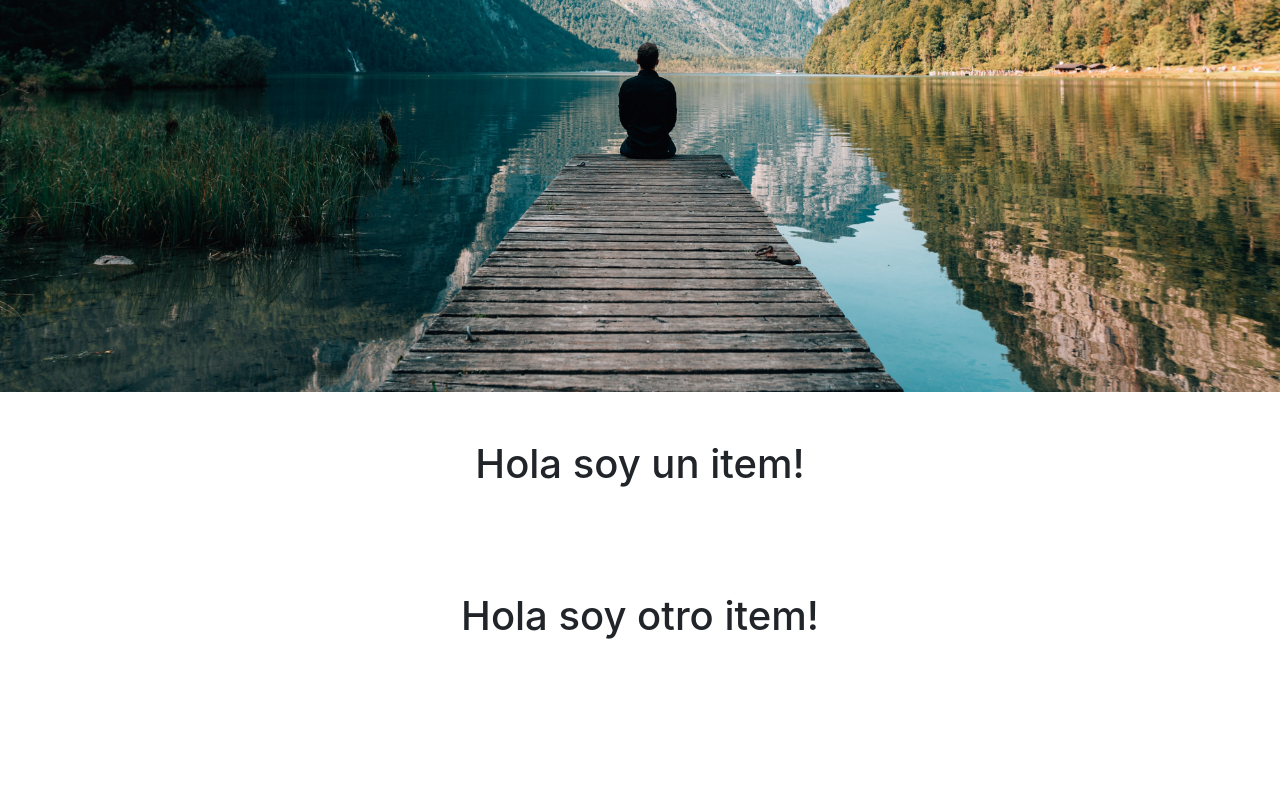
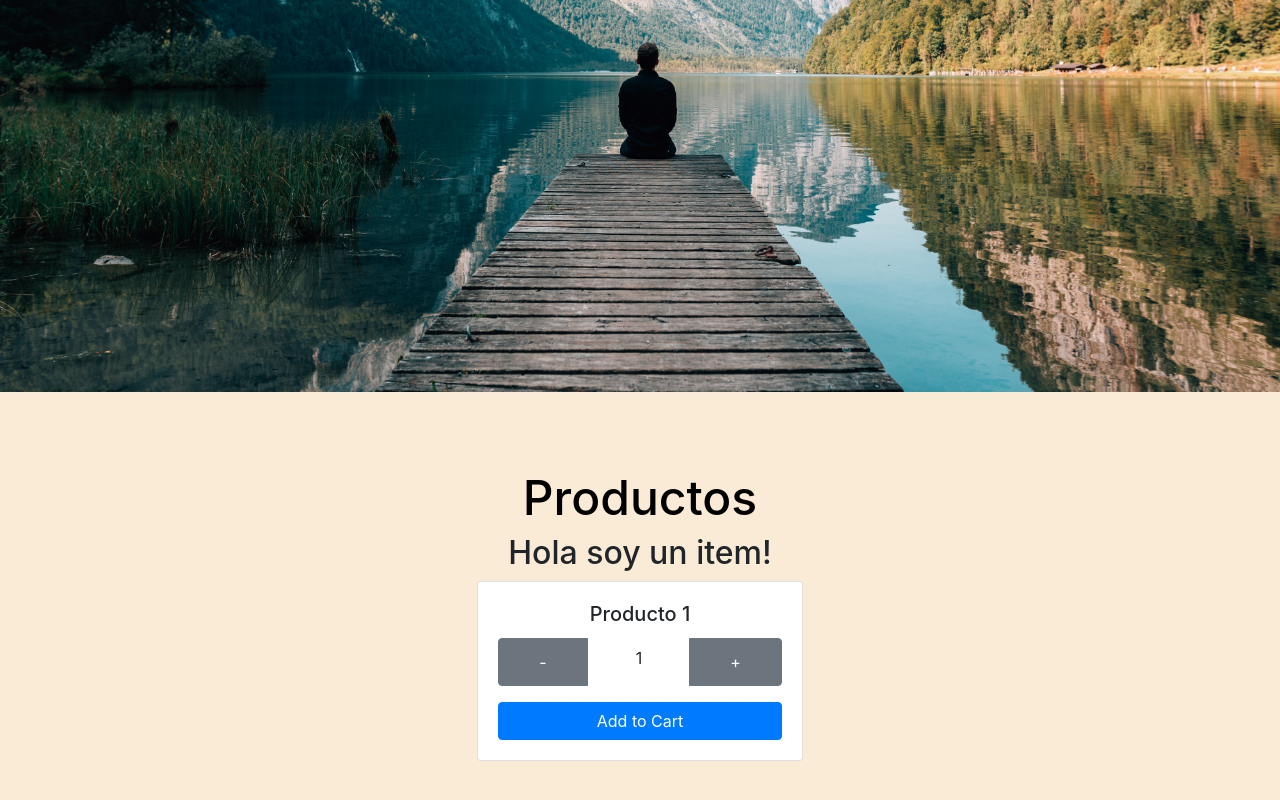
Before and after one commit to natigajardo/outdoor-sports-store, a React (Create React App) app: page / in a window 1280 px wide. Shown: the part 408-1208 px from the top of the page. Before the commit the page ends 1104 px from the top, so only its background shows below. Built offline with nearby package versions, Linux system fonts and the light colour scheme.

Commit message:
add component ItemCount

```diff
--- a/src/App.js
+++ b/src/App.js
@@ -7,7 +7,6 @@ function App() {
     <div>
       <NavBar />
       <ItemListContainer greeting="Hola soy un item!"/>
-      <ItemListContainer greeting="Hola soy otro item!"/>
     </div>
   );
 }
--- /dev/null
+++ b/src/components/ItemCount/ItemCount.js
@@ -0,0 +1,67 @@
+import React, { useState } from "react";
+import "./ItemCount.css";
+
+const ItemCount = ({ stock, initial, addItem }) => {
+  const [counter, setCounter] = useState(initial);
+
+  const addItems = () => {
+    if (counter < stock) {
+      setCounter(counter + 1);
+    } else {
+      console.log("No hay más stock");
+    }
+  };
+
+  const restItems = () => {
+    if (counter > 0) {
+      setCounter(counter - 1);
+    }
+  };
+
+  const addProductToCart = () => {
+    if (counter > 0) {
+      addItem(counter);
+    }
+  };
+
+  return (
+    <div className="container d-flex justify-content-center">
+      <div className="row">
+        <div className="card style-card text-center">
+          <div className="card-body">
+            <h5 className="card-title">Producto 1</h5>
+            <div
+              className="btn-group w-100"
+              role="group"
+              aria-label="Basic example"
+            >
+              <button
+                type="button"
+                className="btn btn-secondary"
+                onClick={restItems}
+              >
+                -
+              </button>
+              <p className="mx-5 mt-2">{counter}</p>
+              <button
+                type="button"
+                className="btn btn-secondary"
+                onClick={addItems}
+              >
+                +
+              </button>
+            </div>
+            <div
+              className="btn btn-primary mt-3 w-100"
+              onClick={addProductToCart}
+            >
+              Add to Cart
+            </div>
+          </div>
+        </div>
+      </div>
+    </div>
+  );
+};
+
+export default ItemCount;
--- a/src/components/ItemListContainer/ItemListContainer.css
+++ b/src/components/ItemListContainer/ItemListContainer.css
@@ -1,3 +1,12 @@
 .item-list-container {
-  padding: 3rem;
+  background-color: antiquewhite;
+  padding-top: 1.8rem;
+  padding-bottom: 4.5rem;
+  max-width: 100%;
 }
+
+.title-products {
+  padding-top: 3rem;
+  font-size: 3rem;
+  color: black;
+}
--- a/src/components/ItemListContainer/ItemListContainer.js
+++ b/src/components/ItemListContainer/ItemListContainer.js
@@ -1,12 +1,21 @@
-import React from 'react'
-import './ItemListContainer.css';
+import React from "react";
+import "./ItemListContainer.css";
+import ItemCount from "./../ItemCount/ItemCount";
 
-const ItemListContainer = ({greeting}) => {
+const ItemListContainer = ({ greeting }) => {
+  const onAdd = (cantidad) => {
+    console.log(`Compré ${cantidad} items`);
+  };
+
   return (
-    <div className="item-list-container">
-      <h1 className="text-center">{greeting}</h1>
+    <div className="item-list-container container-fluid">
+      <div className="row">
+        <h1 className="title-products text-center col-12">Productos</h1>
+        <h2 className="text-center col-12">{greeting}</h2>
+        <ItemCount stock={10} initial={1} addItem={onAdd} />
+      </div>
     </div>
-  )
-}
+  );
+};
 
-export default ItemListContainer
+export default ItemListContainer;
```
Also changed, not shown: src/components/ItemCount/ItemCount.css (added).
